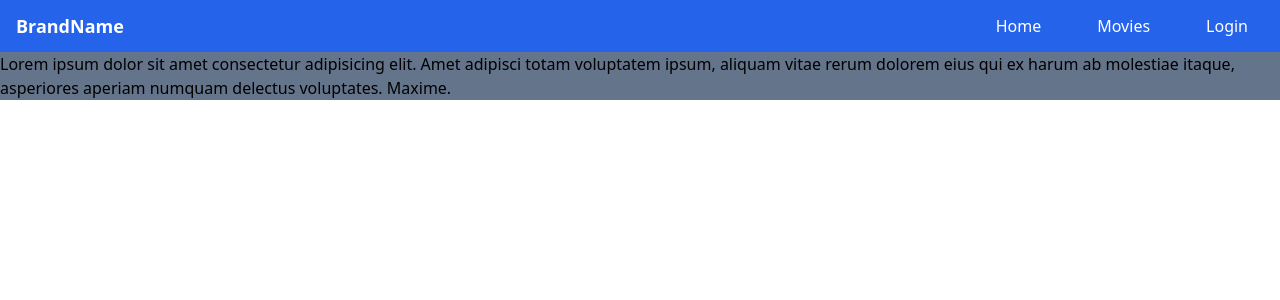
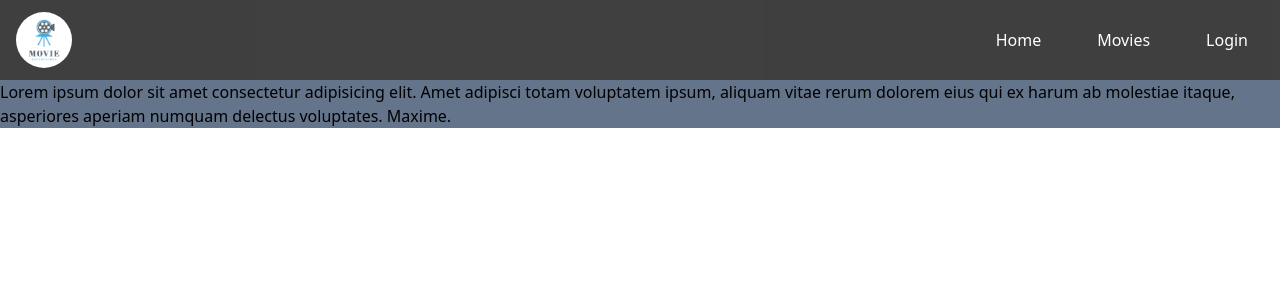
Before and after one commit to mmustafa56/movies-management-app, a React (Create React App) app: page / in a window 1280 px wide. Shown: the top 300 px of the page. Built offline with nearby package versions, Linux system fonts and the light colour scheme.

Commit message:
add movie logo

```diff
--- a/src/components/Navbar.jsx
+++ b/src/components/Navbar.jsx
@@ -3,6 +3,7 @@ import { useDispatch, useSelector } from 'react-redux';
 import { Link,useNavigate } from 'react-router-dom';
 import { logout } from '../services/userSlice';
 import { toast } from "react-toastify";
+import logoImg from '../images/logo.png'
 
 const Navbar = () => {
   const [isOpen, setIsOpen] = useState(false);
@@ -17,10 +18,10 @@ const Navbar = () => {
   };
 
   return (
-    <nav className="bg-blue-600 text-white">
+    <nav className="bg-black text-white opacity-75 sticky top-0 z-50">
     <div className="container mx-auto flex items-center justify-between px-4 py-3">
       <div className="text-lg font-bold">
-          <Link to="/" className="hover:text-gray-200">BrandName</Link>
+        <Link to="/" className="hover:text-gray-200"><img src={logoImg} alt="" className='w-14 h-14 rounded-full'/></Link>
       </div>
 
       <button
@@ -42,8 +43,6 @@ const Navbar = () => {
           />
         </svg>
       </button>
-
-        {/* Navigation Links */}
       <div
         className={`${
           isOpen ? "block" : "hidden"
@@ -66,8 +65,8 @@ const Navbar = () => {
               Movies
             </Link>
           </li>
-           {
-           isAuthenticated && <li>
+          {isAuthenticated && (
+            <li>
               <Link
                 to="/movies/favorite"
                 className="block py-2 px-4 hover:bg-blue-700 rounded md:inline md:hover:bg-transparent"
@@ -75,9 +74,8 @@ const Navbar = () => {
                 Favorite Movies
               </Link>
             </li>
-            }
-            {
-            !isAuthenticated ?
+          )}
+          {!isAuthenticated ? (
             <li>
               <Link
                 to="/login"
@@ -85,7 +83,9 @@ const Navbar = () => {
               >
                 Login
               </Link>
-            </li>:<li>
+            </li>
+          ) : (
+            <li>
               <Link
                 to="/login"
                 onClick={handleLogout}
@@ -94,11 +94,12 @@ const Navbar = () => {
                 Logout
               </Link>
             </li>
-            }
+          )}
         </ul>
       </div>
     </div>
   </nav>
+
   );
 };
 
```
Lines whose indentation alone changed are shown as unchanged.
